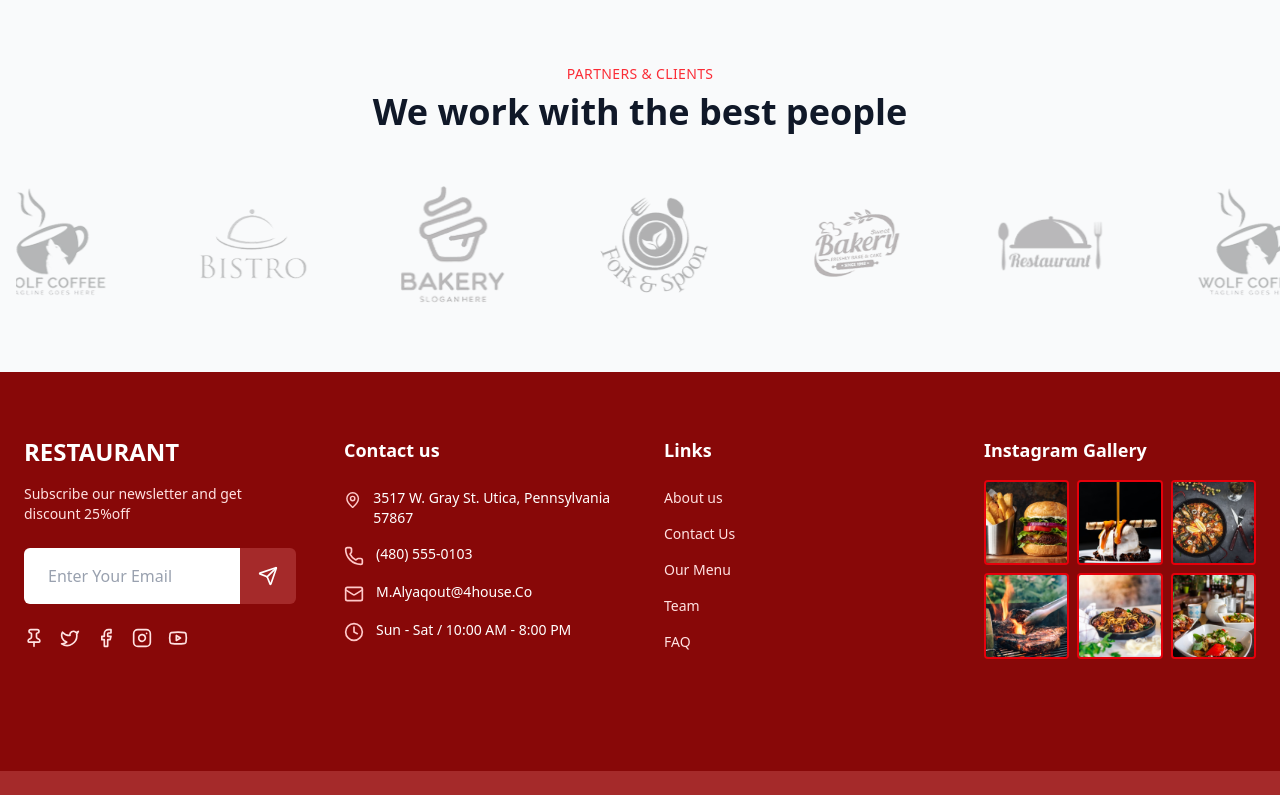
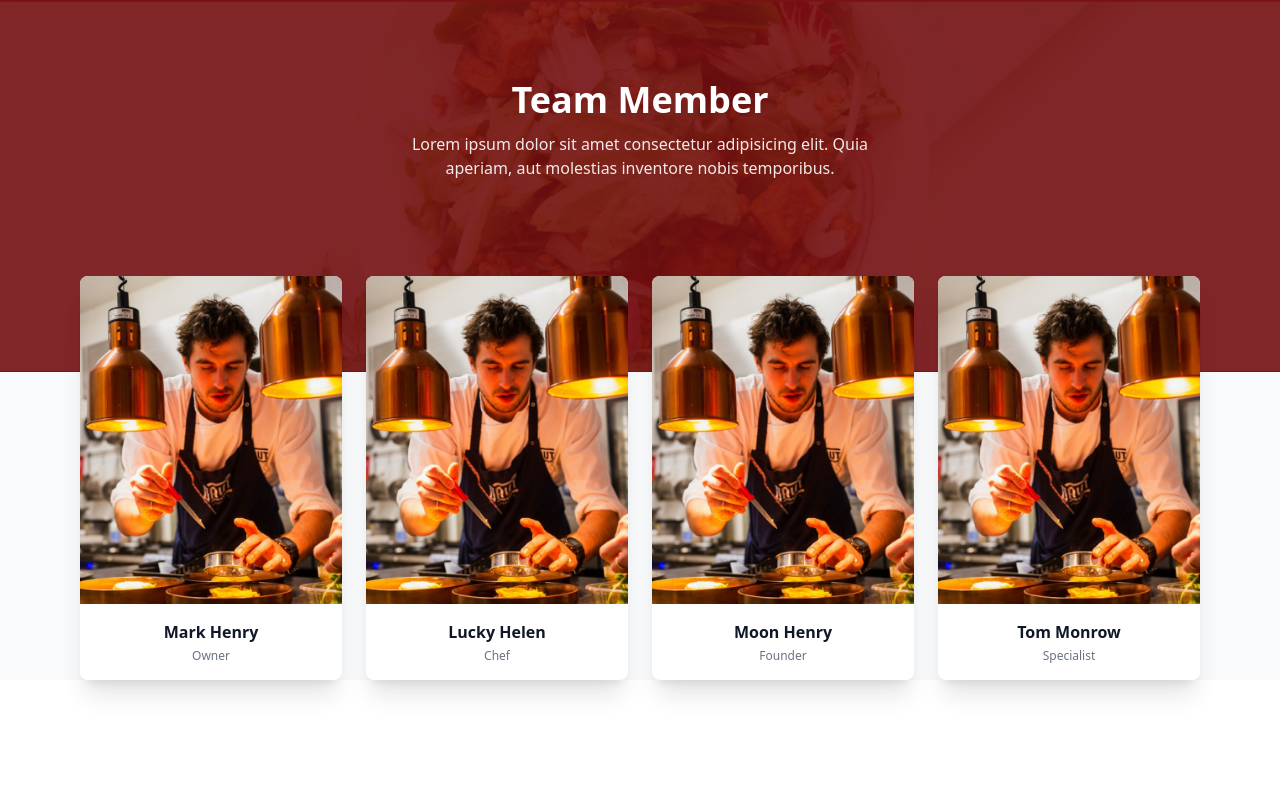
Before and after one commit to mdarrakibislamrifat/restaurant-client, a Next.js app: page / in a window 1280 px wide. Shown: the top 795 px of the page. Built offline with nearby package versions, Linux system fonts and the light colour scheme.

Commit message:
Team members

```diff
--- a/app/components/Partner.tsx
+++ b/app/components/Partner.tsx
@@ -13,7 +13,7 @@ const Partner = () => {
   const duplicatedPartners = [...partners, ...partners];
 
   return (
-    <div className="w-full py-16 bg-gray-50 overflow-hidden">
+    <div className="w-full py-40  overflow-hidden">
       <div className="max-w-7xl mx-auto px-4">
         {/* Header */}
         <div className="text-center mb-12">
--- /dev/null
+++ b/app/components/TeamMembers.tsx
@@ -0,0 +1,78 @@
+import Image from "next/image";
+import bgPicture from "../../public/Bg.png";
+
+const TeamMembers = () => {
+  const teamMembers = [
+    {
+      name: "Mark Henry",
+      role: "Owner",
+      image: "/mark.png",
+    },
+    {
+      name: "Lucky Helen",
+      role: "Chef",
+      image: "/mark.png",
+    },
+    {
+      name: "Moon Henry",
+      role: "Founder",
+      image: "/mark.png",
+    },
+    {
+      name: "Tom Monrow",
+      role: "Specialist",
+      image: "/mark.png",
+    },
+  ];
+
+  return (
+    <div className="w-full bg-gray-50">
+      <div
+        className="relative w-full bg-cover bg-center"
+        style={{
+          backgroundImage: `url(${bgPicture.src}), linear-gradient(to top, #B92B27, #B92B27)`,
+        }}
+      >
+        <div className="absolute inset-0 bg-black/30"></div>
+
+        <div className="relative z-10 flex flex-col items-center pt-20 pb-32 md:pb-48 px-4 text-center text-white">
+          <h1 className="text-3xl md:text-4xl font-bold mb-3">Team Member</h1>
+          <p className="text-sm md:text-base opacity-90 max-w-lg">
+            Lorem ipsum dolor sit amet consectetur adipisicing elit. Quia
+            aperiam, aut molestias inventore nobis temporibus.
+          </p>
+        </div>
+      </div>
+
+      <div className="w-full max-w-6xl mx-auto px-4">
+        <div className="relative z-20 -mt-24 grid grid-cols-2 md:grid-cols-4 gap-4 md:gap-6">
+          {teamMembers.map((member, index) => (
+            <div
+              key={index}
+              className="bg-white rounded-lg shadow-xl overflow-hidden flex flex-col items-center text-center"
+            >
+              <div className="w-full aspect-[4/5] relative">
+                <Image
+                  src={member.image}
+                  alt={member.name}
+                  fill
+                  sizes="(max-width: 768px) 50vw, 25vw"
+                  className="object-cover"
+                />
+              </div>
+
+              <div className="p-4 w-full">
+                <h3 className="text-base text-gray-900 font-bold">
+                  {member.name}
+                </h3>
+                <p className="text-gray-500 text-xs mt-1">{member.role}</p>
+              </div>
+            </div>
+          ))}
+        </div>
+      </div>
+    </div>
+  );
+};
+
+export default TeamMembers;
--- a/app/pages/Home.tsx
+++ b/app/pages/Home.tsx
@@ -1,9 +1,11 @@
 import Footer from "../components/Footer";
 import Partner from "../components/Partner";
+import TeamMembers from "../components/TeamMembers";
 
 const HomePage = () => {
   return (
     <div>
+      <TeamMembers />
       <Partner />
       <Footer />
     </div>
```
Also changed, not shown: public/Bg.png (added), public/mark.png (added).
